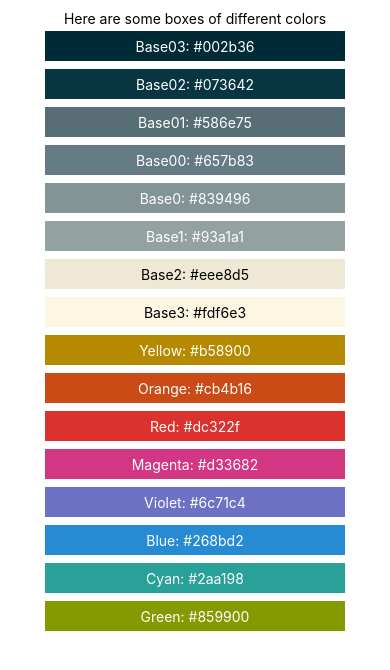
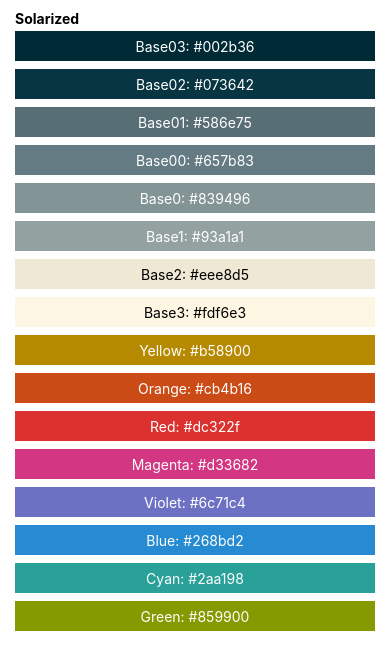
Before and after one commit to jphoga/RN-Project, a React Native app: screen / in a window 390 px wide. Shown: the top 670 px of the page. Built offline with nearby package versions, Linux system fonts and the light colour scheme.

Commit message:
small changes in setting colors for fonts

```diff
--- a/App.js
+++ b/App.js
@@ -3,33 +3,34 @@
 import ColorBox from './components/ColorBox';
 
 const COLORS = [
-  { colorName: 'Base03', hexCode: '#002b36', textColor: 'white' },
-  { colorName: 'Base02', hexCode: '#073642', textColor: 'white' },
-  { colorName: 'Base01', hexCode: '#586e75', textColor: 'white' },
-  { colorName: 'Base00', hexCode: '#657b83', textColor: 'white' },
-  { colorName: 'Base0', hexCode: '#839496', textColor: 'white' },
-  { colorName: 'Base1', hexCode: '#93a1a1', textColor: 'white' },
-  { colorName: 'Base2', hexCode: '#eee8d5', textColor: 'black' },
-  { colorName: 'Base3', hexCode: '#fdf6e3', textColor: 'black' },
-  { colorName: 'Yellow', hexCode: '#b58900', textColor: 'white' },
-  { colorName: 'Orange', hexCode: '#cb4b16', textColor: 'white' },
-  { colorName: 'Red', hexCode: '#dc322f', textColor: 'white' },
-  { colorName: 'Magenta', hexCode: '#d33682', textColor: 'white' },
-  { colorName: 'Violet', hexCode: '#6c71c4', textColor: 'white' },
-  { colorName: 'Blue', hexCode: '#268bd2', textColor: 'white' },
-  { colorName: 'Cyan', hexCode: '#2aa198', textColor: 'white' },
-  { colorName: 'Green', hexCode: '#859900', textColor: 'white' },
+  { colorName: 'Base03', hexCode: '#002b36' },
+  { colorName: 'Base02', hexCode: '#073642' },
+  { colorName: 'Base01', hexCode: '#586e75' },
+  { colorName: 'Base00', hexCode: '#657b83' },
+  { colorName: 'Base0', hexCode: '#839496' },
+  { colorName: 'Base1', hexCode: '#93a1a1' },
+  { colorName: 'Base2', hexCode: '#eee8d5' },
+  { colorName: 'Base3', hexCode: '#fdf6e3' },
+  { colorName: 'Yellow', hexCode: '#b58900' },
+  { colorName: 'Orange', hexCode: '#cb4b16' },
+  { colorName: 'Red', hexCode: '#dc322f' },
+  { colorName: 'Magenta', hexCode: '#d33682' },
+  { colorName: 'Violet', hexCode: '#6c71c4' },
+  { colorName: 'Blue', hexCode: '#268bd2' },
+  { colorName: 'Cyan', hexCode: '#2aa198' },
+  { colorName: 'Green', hexCode: '#859900' },
 ];
 
 const App = () => {
   return (
     <SafeAreaView style={styles.safeArea}>
       <View style={[styles.container]}>
-        <Text style={styles.fat}>Here are some boxes of different colors</Text>
         <FlatList
           data={COLORS}
-          keyExtractor={item => item}
-          renderItem={({ item }) => <ColorBox colorName={item.colorName} hexCode={item.hexCode} textColor={item.textColor} />}
+          keyExtractor={item => item.colorName}
+          renderItem={({ item }) => <ColorBox colorName={item.colorName} hexCode={item.hexCode}
+          />}
+          ListHeaderComponent={<Text style={styles.text}>Solarized</Text>}
         />
       </View >
     </SafeAreaView >
@@ -46,6 +47,10 @@
   safeArea: {
     flex: 1,
   },
+  text: {
+    marginHorizontal: 10,
+    fontWeight: 'bold',
+  },
 });
 
 export default App;
--- a/components/ColorBox.js
+++ b/components/ColorBox.js
@@ -1,13 +1,14 @@
 import React from 'react';
 import { TouchableOpacity, Text, StyleSheet } from 'react-native';
 
-const ColorBox = ({ colorName, hexCode, textColor }) => {
+const ColorBox = ({ colorName, hexCode }) => {
     const boxColor = {
         backgroundColor: hexCode,
     }
     const fontColor = {
-        color: textColor,
+        color: parseInt(hexCode.replace('#', ''), 16) > 0xffffff / 1.1 ? 'black' : 'white'
     }
+
     return (
         <TouchableOpacity style={[styles.buttonStyle, boxColor]}>
             <Text style={fontColor}>
@@ -22,7 +23,7 @@
         marginHorizontal: 10,
         marginVertical: 4,
         paddingHorizontal: 10,
-        width: 300,
+        width: 360,
         height: 30,
         alignItems: 'center',
         justifyContent: 'center',
```
